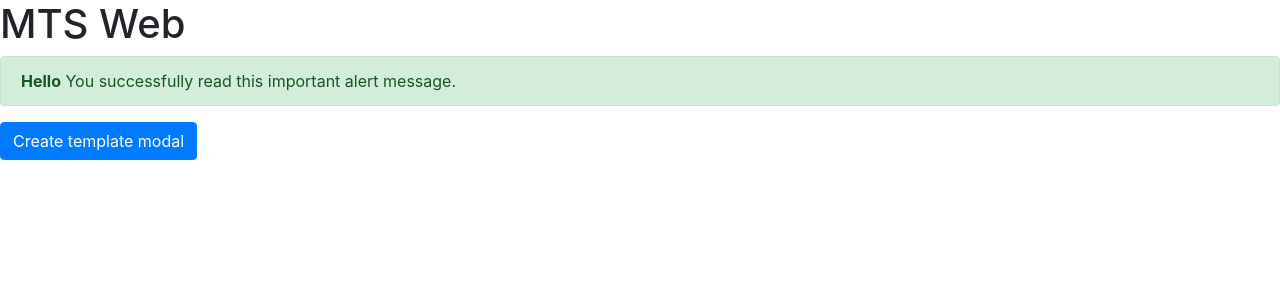
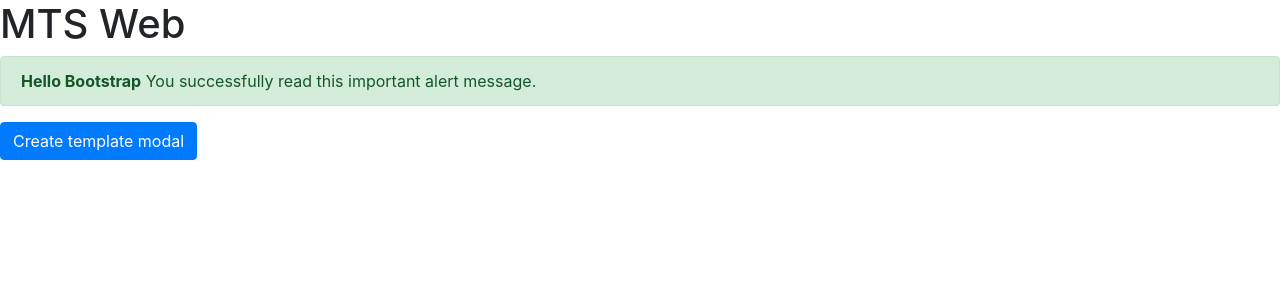
Before and after one commit to PromilaMinz/MTS-web, an Angular app: page / in a window 1280 px wide. Shown: the top 300 px of the page. Built offline with nearby package versions, Linux system fonts and the light colour scheme.

Commit message:
[MEM-5] alert text change

```diff
--- a/src/app/app.component.html
+++ b/src/app/app.component.html
@@ -1,6 +1,6 @@
 <h1>MTS Web</h1>
 <alert type="success">
-  <strong>Hello</strong> You successfully read this important alert message.
+  <strong>Hello Bootstrap</strong> You successfully read this important alert message.
 </alert>
 
 <button type="button" class="btn btn-primary" (click)="openModal(template)">Create template modal</button>
```
